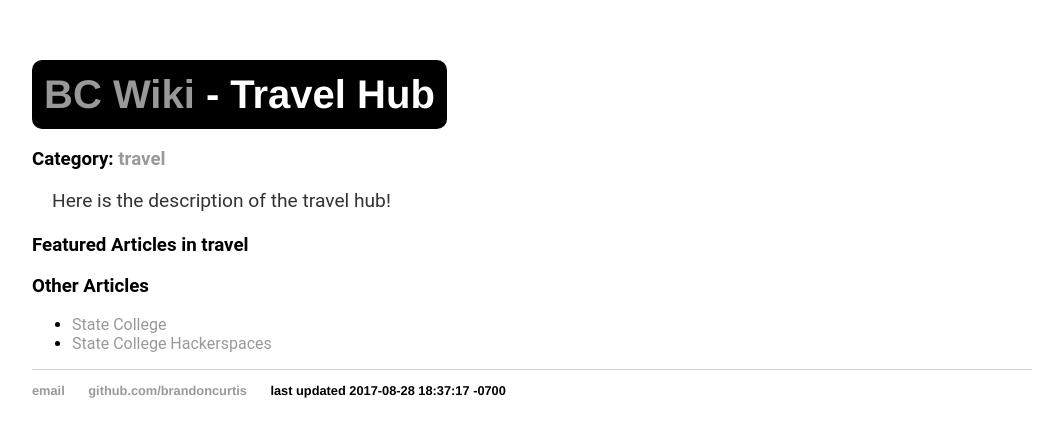
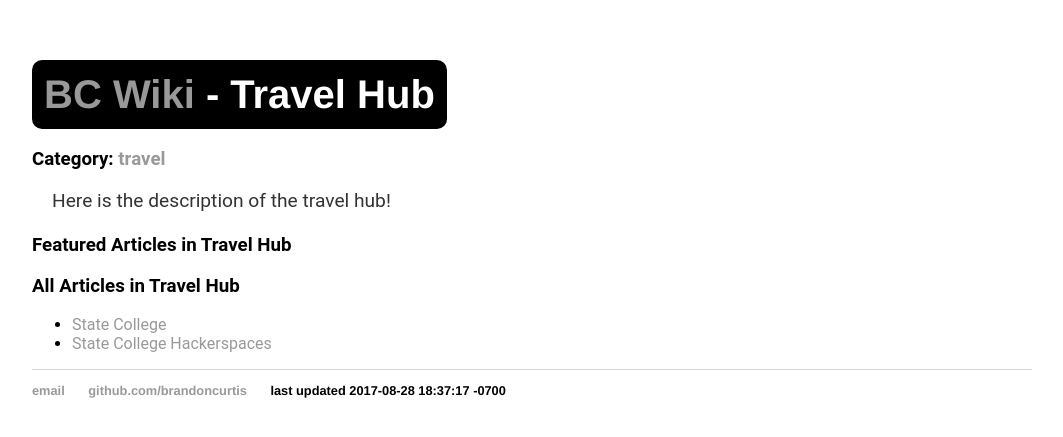
Before and after one commit to brandoncurtis/wiki, a Jekyll site: the page built from _wikihubs/travel.md, in a window 1280 px wide. Shown: the top 437 px of the page, without its empty margins (108-1171 px from the left). Built offline with Jekyll 4.4.1, drawn with Linux system fonts in a browser that asks for light colours.

Commit message:
wikihub layout improvements

```diff
--- a/_layouts/wikihub.html
+++ b/_layouts/wikihub.html
@@ -8,7 +8,7 @@ layout: default
 {% assign catpages_featured = (catpages | where_exp:"wikipages","wikipages['featured'] == true") %}
 {% assign catpages_notfeatured = (catpages | where_exp:"wikipages","wikipages['featured'] != true") %}
 
-<h3>Featured Articles in {{ page.category }}</h3>
+<h3>Featured Articles in {{ page.title }}</h3>
 
 <ul class="wikipages">
 {% for wikipage in catpages_featured %}
@@ -16,7 +16,7 @@ layout: default
 {% endfor %}
 </ul>
 
-<h3>Other Articles</h3>
+<h3>All Articles in {{ page.title }}</h3>
 
 <ul class="wikipages">
 {% for wikipage in catpages %}
```
